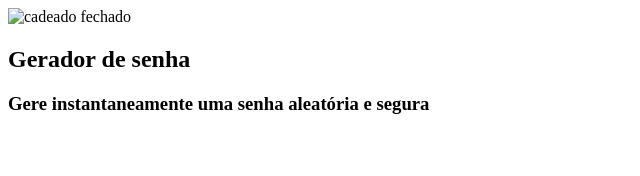
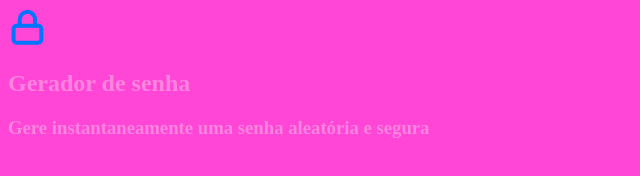
Before and after one commit to nickgata/Recupera-o, a plain HTML site: page index.html in a window 1280 px wide. Shown: the whole page, without its empty margins (0-640 px from the left). Drawn offline with Linux system fonts and the light colour scheme.

Commit message:
Add files via upload

```diff
--- a/index.html
+++ b/index.html
@@ -4,9 +4,10 @@
     <meta charset="UTF-8">
     <meta name="viewport" content="width=device-width, initial-scale=1.0">
     <title>Gerador de senha</title>
+    <link rel="stylesheet" href="style.css">
 </head>
 <body>
- <img src="" alt="cadeado fechado">
+ <img src="unlock.svg" alt="cadeado fechado">
  <h2 class="titulo-principal">Gerador de senha</h2>
  <h3 class="titulo-secundario">Gere instantaneamente uma senha aleatória e segura</h3>
 </body>
--- a/style.css
+++ b/style.css
@@ -0,0 +1,4 @@
+body{
+    color:rgb(255, 132, 224);
+    background-color: #ff46d7;
+}
```
Also changed, not shown: unlock.svg (added).
